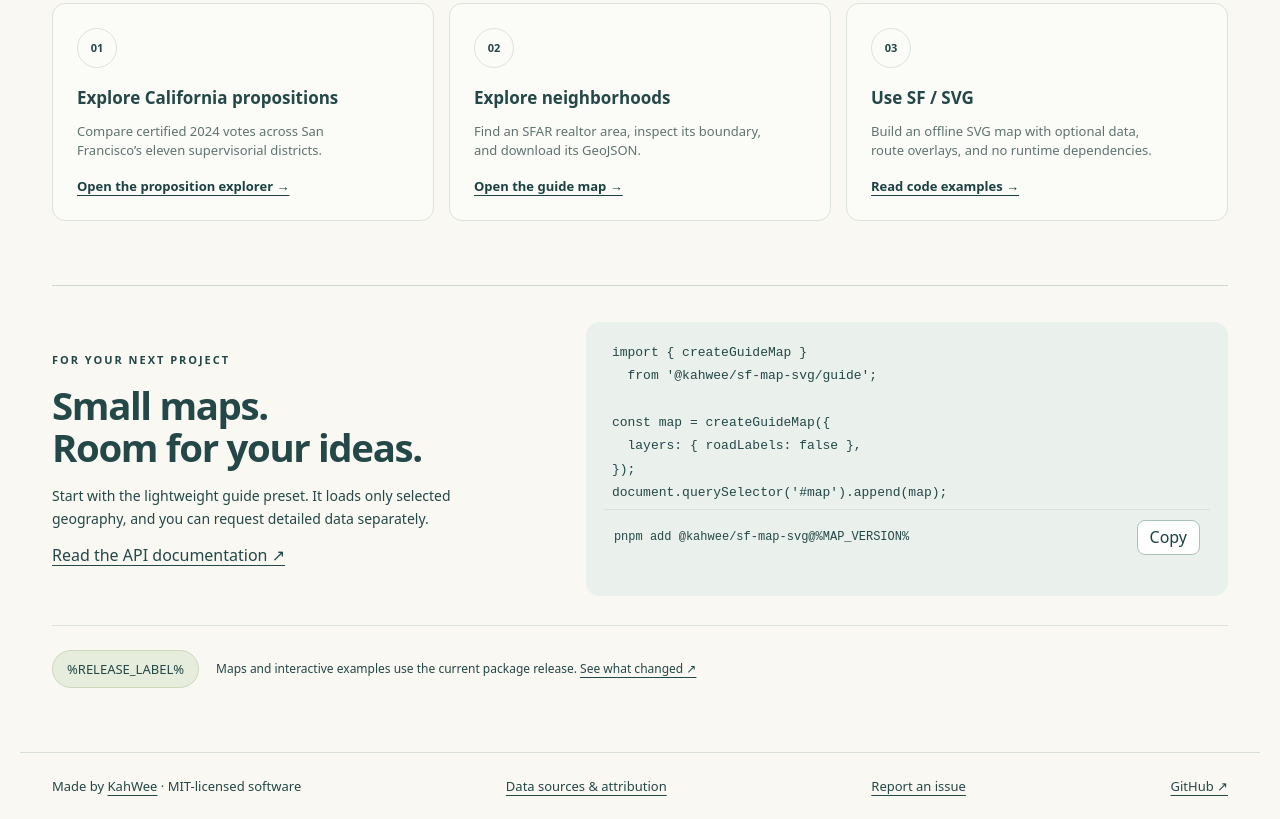
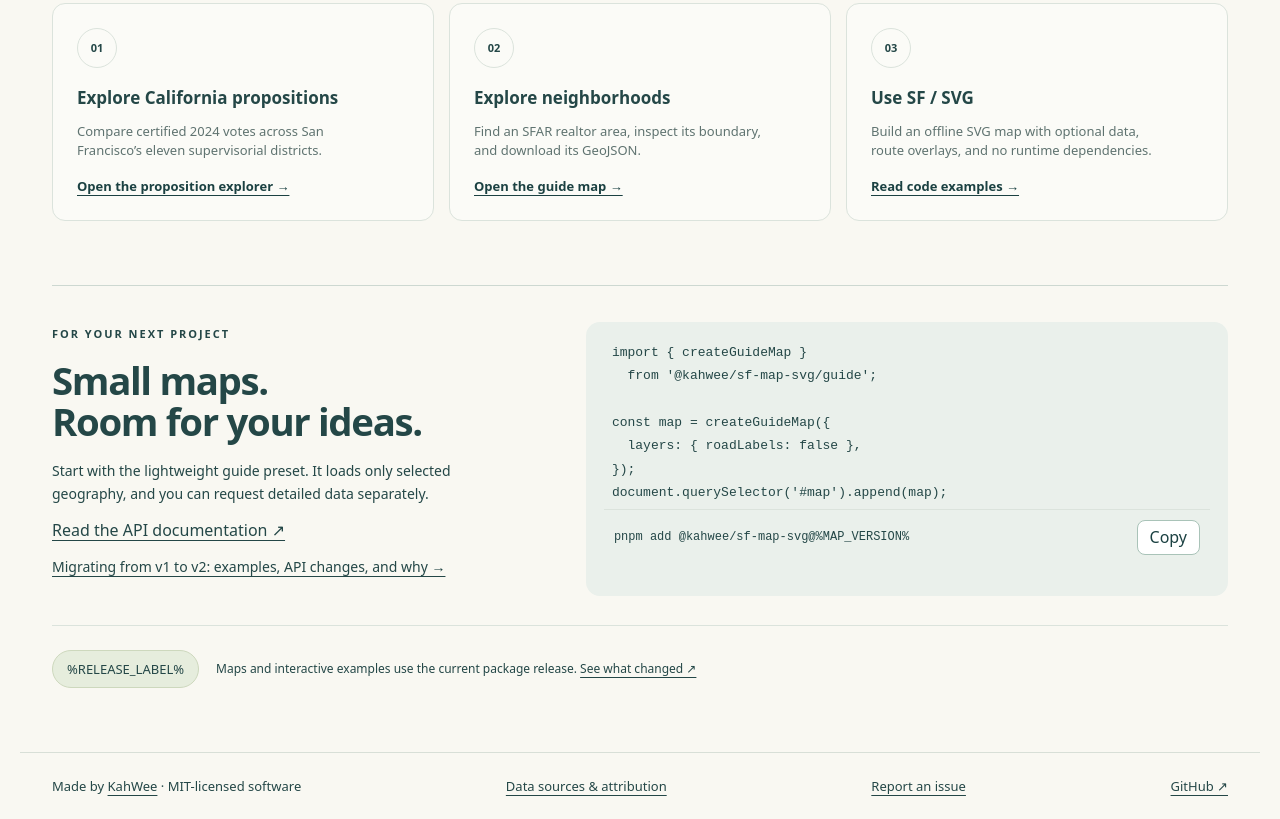
Before and after one commit to kahwee/sf-map-svg, a React app: page website/index.html in a window 1280 px wide. Shown: the part 3008-3827 px from the top of the page. Built offline with nearby package versions, Linux system fonts and the light colour scheme; no server answers.

Commit message:
Link the v2 migration guide from the package site

```diff
--- a/website/index.html
+++ b/website/index.html
@@ -46,7 +46,7 @@
     </section>
     <section id="motion" class="motion-section" aria-labelledby="motion-title"><div class="motion-copy"><p class="eyebrow">A city in motion</p><h2 id="motion-title">Follow a line through San Francisco.</h2><p>Ride a schematic path between eight official BART station locations. A moving marker makes the route easy to follow; the straight connections are not track geometry or a live train.</p><button id="load-transit" class="primary" type="button">Play the BART journey ▶</button><a href="./transit.html">Open standalone journey ↗</a></div><div id="transit-preview" class="transit-showcase"><img src="./maps/transit.svg" width="800" height="800" loading="lazy" alt="Schematic route over a San Francisco map with parks and BART stations"><div class="transit-preview-caption">Embarcadero → Balboa Park <span>Eight stations · 28-second loop</span></div></div></section>
     <section class="explore-more" aria-labelledby="explore-more-title"><div class="section-intro"><div><p class="eyebrow">Go further</p><h2 id="explore-more-title">More ways to see the city.</h2></div><a href="./examples.html">Browse all examples ↗</a></div><div class="feature-cards"><article><span class="feature-icon" aria-hidden="true">01</span><h3>Explore California propositions</h3><p>Compare certified 2024 votes across San Francisco’s eleven supervisorial districts.</p><a href="./propositions.html">Open the proposition explorer →</a></article><article><span class="feature-icon" aria-hidden="true">02</span><h3>Explore neighborhoods</h3><p>Find an SFAR realtor area, inspect its boundary, and download its GeoJSON.</p><button id="load-guide" type="button">Open the guide map →</button></article><article><span class="feature-icon" aria-hidden="true">03</span><h3>Use SF / SVG</h3><p>Build an offline SVG map with optional data, route overlays, and no runtime dependencies.</p><a href="https://github.com/kahwee/sf-map-svg/blob/main/docs/EXAMPLES.md">Read code examples →</a></article></div><div id="guide-mount" class="guide-mount" hidden><p id="guide-loading" role="status">Loading the guide map…</p></div></section>
-    <section id="build" class="build" aria-labelledby="build-title"><div><p class="eyebrow">For your next project</p><h2 id="build-title">Small maps.<br>Room for your ideas.</h2><p>Start with the lightweight guide preset. It loads only selected geography, and you can request detailed data separately.</p><a href="https://github.com/kahwee/sf-map-svg#readme">Read the API documentation ↗</a></div><div class="build-code"><pre><code>import { createGuideMap }
+    <section id="build" class="build" aria-labelledby="build-title"><div><p class="eyebrow">For your next project</p><h2 id="build-title">Small maps.<br>Room for your ideas.</h2><p>Start with the lightweight guide preset. It loads only selected geography, and you can request detailed data separately.</p><a href="https://github.com/kahwee/sf-map-svg#readme">Read the API documentation ↗</a><p><a href="https://github.com/kahwee/sf-map-svg/blob/main/docs/migration-v2.md">Migrating from v1 to v2: examples, API changes, and why →</a></p></div><div class="build-code"><pre><code>import { createGuideMap }
   from '@kahwee/sf-map-svg/guide';
 
 const map = createGuideMap({
```
